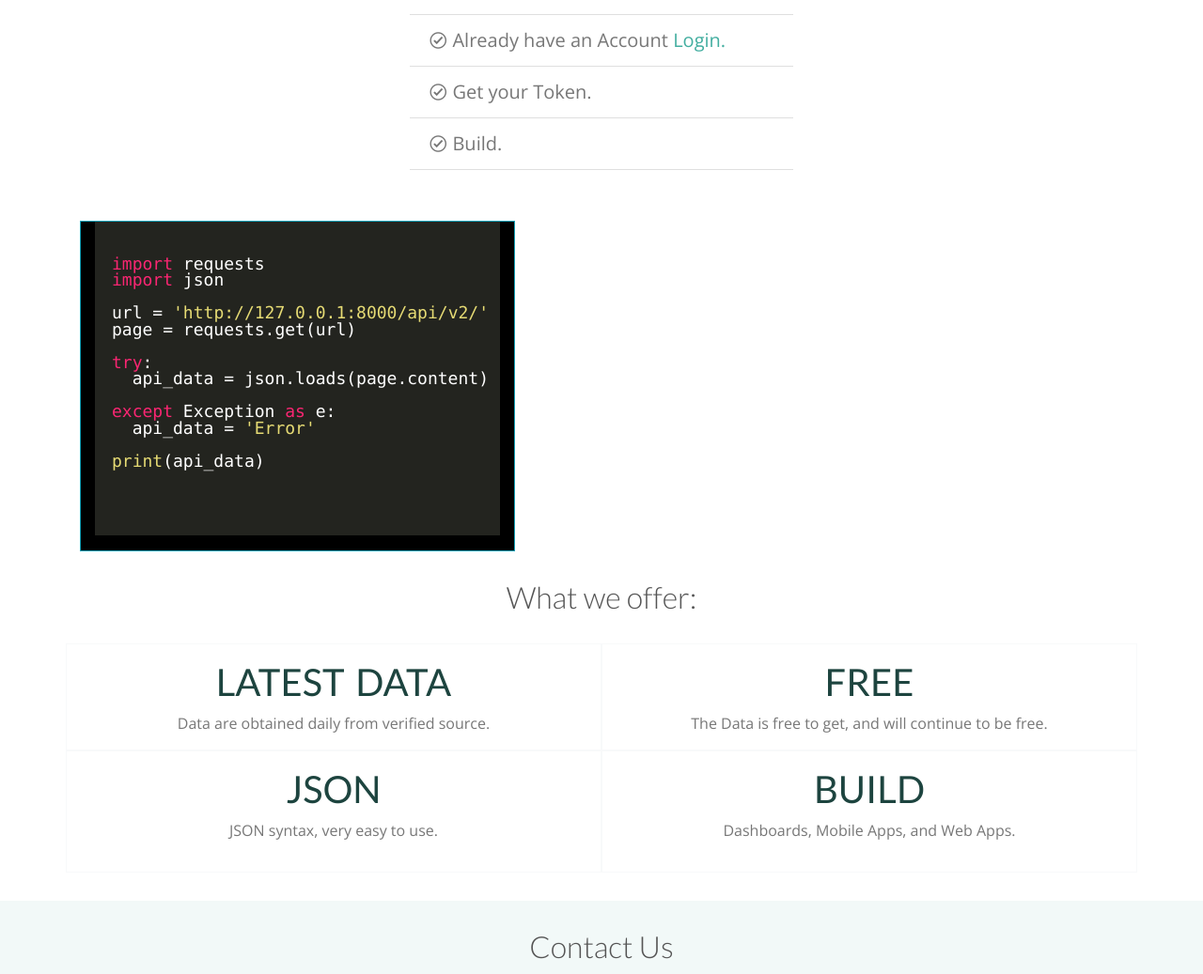
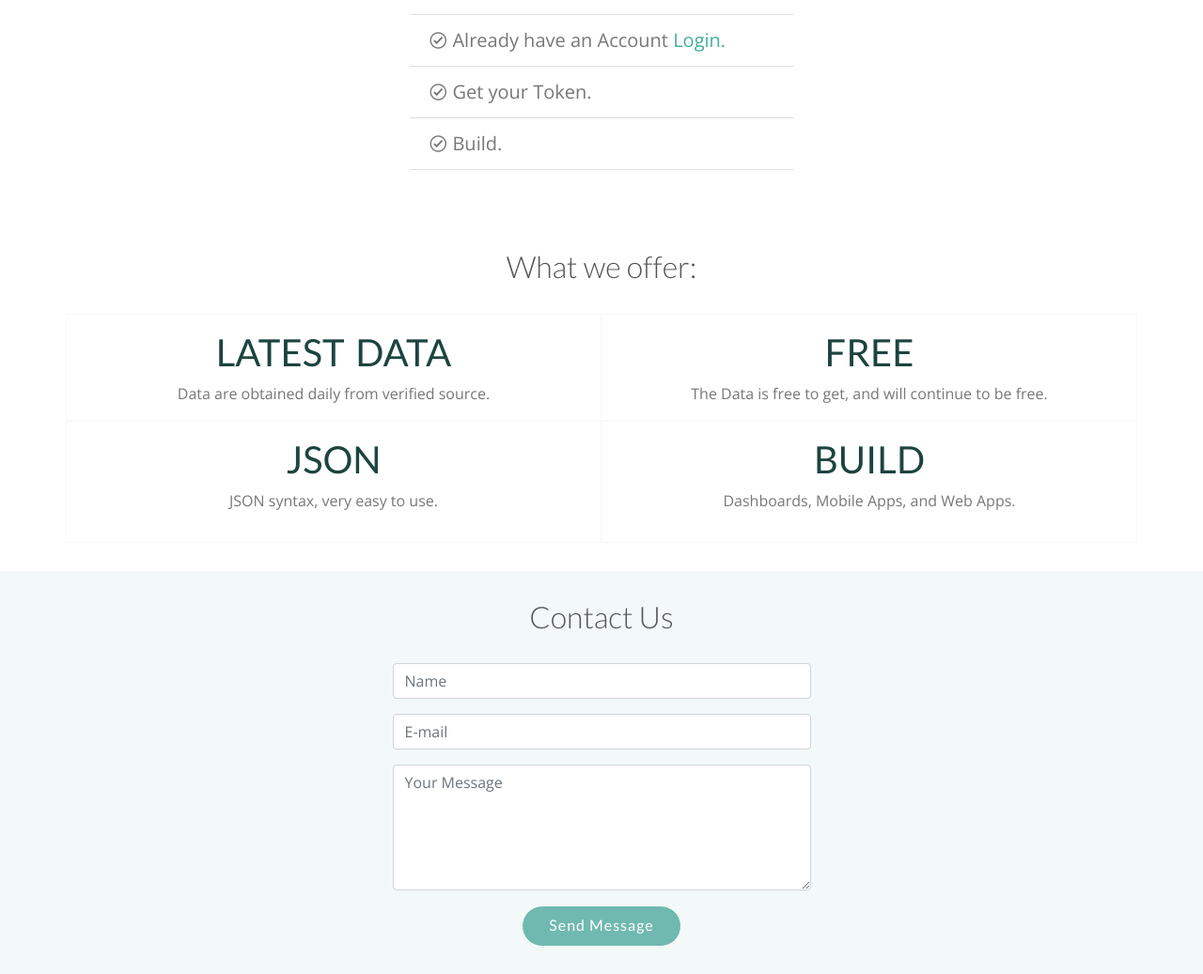
Before and after one commit to Afeez1131/CovidNg-2021, a Django app: page / in a window 1280 px wide. Shown: the part 737-1774 px from the top of the page at 94% size. Run offline with Django 3.2, Linux system fonts and the light colour scheme; some libraries are stand-ins or nearby versions.

Commit message:
latest commit

```diff
--- a/static/css/style.css
+++ b/static/css/style.css
@@ -221,7 +221,7 @@ section {
 .nav-menu a {
   display: block;
   position: relative;
-  color: #d2ece9;
+  color: #d2ece1;
   padding: 10px 15px;
   transition: 0.3s;
   font-size: 14px;
@@ -231,6 +231,7 @@ section {
 .nav-menu a:hover, .nav-menu .active > a, .nav-menu li:hover > a {
   color: #fff;
   text-decoration: none;
+
 }
 
 
--- a/static/css/vs.css
+++ /dev/null
@@ -1,42 +0,0 @@
-pre { line-height: 125%; }
-td.linenos pre { color: #000000; background-color: #f0f0f0; padding-left: 5px; padding-right: 5px; }
-span.linenos { color: #000000; background-color: #f0f0f0; padding-left: 5px; padding-right: 5px; }
-td.linenos pre.special { color: #000000; background-color: #ffffc0; padding-left: 5px; padding-right: 5px; }
-span.linenos.special { color: #000000; background-color: #ffffc0; padding-left: 5px; padding-right: 5px; }
-.hll { background-color: #ffffcc }
-.c { color: #008000 } /* Comment */
-.err { border: 1px solid #FF0000 } /* Error */
-.k { color: #0000ff } /* Keyword */
-.ch { color: #008000 } /* Comment.Hashbang */
-.cm { color: #008000 } /* Comment.Multiline */
-.cp { color: #0000ff } /* Comment.Preproc */
-.cpf { color: #008000 } /* Comment.PreprocFile */
-.c1 { color: #008000 } /* Comment.Single */
-.cs { color: #008000 } /* Comment.Special */
-.ge { font-style: italic } /* Generic.Emph */
-.gh { font-weight: bold } /* Generic.Heading */
-.gp { font-weight: bold } /* Generic.Prompt */
-.gs { font-weight: bold } /* Generic.Strong */
-.gu { font-weight: bold } /* Generic.Subheading */
-.kc { color: #0000ff } /* Keyword.Constant */
-.kd { color: #0000ff } /* Keyword.Declaration */
-.kn { color: #0000ff } /* Keyword.Namespace */
-.kp { color: #0000ff } /* Keyword.Pseudo */
-.kr { color: #0000ff } /* Keyword.Reserved */
-.kt { color: #2b91af } /* Keyword.Type */
-.s { color: #a31515 } /* Literal.String */
-.nc { color: #2b91af } /* Name.Class */
-.ow { color: #0000ff } /* Operator.Word */
-.sa { color: #a31515 } /* Literal.String.Affix */
-.sb { color: #a31515 } /* Literal.String.Backtick */
-.sc { color: #a31515 } /* Literal.String.Char */
-.dl { color: #a31515 } /* Literal.String.Delimiter */
-.sd { color: #a31515 } /* Literal.String.Doc */
-.s2 { color: #a31515 } /* Literal.String.Double */
-.se { color: #a31515 } /* Literal.String.Escape */
-.sh { color: #a31515 } /* Literal.String.Heredoc */
-.si { color: #a31515 } /* Literal.String.Interpol */
-.sx { color: #a31515 } /* Literal.String.Other */
-.sr { color: #a31515 } /* Literal.String.Regex */
-.s1 { color: #a31515 } /* Literal.String.Single */
-.ss { color: #a31515 } /* Literal.String.Symbol */
--- a/total/management/commands/scrape.py
+++ b/total/management/commands/scrape.py
@@ -10,7 +10,6 @@ class Command(BaseCommand):
 	help = 'Refresh Database item'
 
 	def handle(self, *args, **options):
-		year_digit = {'Jan': '1', 'Feb': '2', 'Mar': '3', 'Apr':4, 'May':'5', 'Jun':'6', 'Jul':'7', 'Aug':'8', 'Sep':'9', 'Oct':'10', 'Nov':'11', 'Dec':'12'}
 		url = requests.get('https://covid19.ncdc.gov.ng/')
 
 		soup = BeautifulSoup(url.content, 'html.parser')
--- a/total/templates/base.html
+++ b/total/templates/base.html
@@ -5,37 +5,28 @@
 <head>
     <meta charset="utf-8">
     <meta content="width=device-width, initial-scale=1.0" name="viewport">
-
     <title> Covidng API </title>
     <meta content="" name="descriptison">
     <meta content="" name="keywords">
-
     <!-- Favicons -->
     <link href="assets/img/favicon.png" rel="icon">
     <link href="assets/img/apple-touch-icon.png" rel="apple-touch-icon">
-
     <!-- Google Fonts -->
     <link href="https://fonts.googleapis.com/css?family=Open+Sans:300,300i,400,400i,600,600i,700,700i|Lato:400,300,700,900" rel="stylesheet">
-
     <!-- Vendor CSS Files -->
     <link href="{% static 'vendor/bootstrap/css/bootstrap.min.css' %}" rel="stylesheet">
     <link href="{% static 'vendor/icofont/icofont.min.css' %}" rel="stylesheet">
     <link href="{% static 'vendor/venobox/venobox.css' %}" rel="stylesheet">
     <link href="{% static 'vendor/owl.carousel/assets/owl.carousel.min.css' %}" rel="stylesheet">
-
     <!-- Template Main CSS File -->
     <link href="{% static 'css/style.css' %}" rel="stylesheet">
     <link rel="stylesheet" type="text/css" href="{% static 'css/vs.css' %}">
+    <link rel="stylesheet" href="path/to/font-awesome/css/font-awesome.min.css">
+    <link rel="stylesheet" href="https://cdn.jsdelivr.net/npm/highlight.js@9.12.0/styles/monokai-sublime.css">
+</head>
 
-  <link rel="stylesheet" href="path/to/font-awesome/css/font-awesome.min.css">
-
-<link rel="stylesheet"
-      href="https://cdn.jsdelivr.net/npm/highlight.js@9.12.0/styles/monokai-sublime.css">
-
-</head>
 <body>
     {% include 'header.html' %}
-
     <!-- ======= Hero Section ======= -->
     <section id="hero">
         <div class="hero-container">
@@ -50,13 +41,10 @@
             {% endif %}
         </div>
     </section><!-- #hero -->
-
     {% block content %}
     <div class="container">
     </div>
     {% endblock %}
-
-
     <!-- ======= Footer ======= -->
     <footer id="footer">
         <div class="container">
@@ -68,7 +56,6 @@
             </div>
         </div>
     </footer><!-- End #footer -->
-
     <!-- Vendor JS Files -->
     <script src="{% static 'vendor/jquery/jquery.min.js' %}"></script>
     <script src="{% static 'vendor/bootstrap/js/bootstrap.bundle.min.js' %}"></script>
@@ -77,13 +64,12 @@
     <script src="{% static 'vendor/isotope-layout/isotope.pkgd.min.js' %}"></script>
     <script src="{% static 'vendor/venobox/venobox.min.js' %}"></script>
     <script src="{% static 'vendor/owl.carousel/owl.carousel.min.js' %}"></script>
-
     <!-- Template Main JS File -->
     <script src="{% static 'js/main.js' %}"></script>
-
     <script src="//cdnjs.cloudflare.com/ajax/libs/highlight.js/10.5.0/highlight.min.js"></script>
-  <script>hljs.initHighlightingOnLoad();</script>
-
+    <script>
+    hljs.initHighlightingOnLoad();
+    </script>
 </body>
 
 </html>
--- a/total/templates/contact.html
+++ b/total/templates/contact.html
@@ -17,7 +17,6 @@
                 </div>
                 {% endfor %}
                 {% endif %}
-
                 <form method="POST" action="{% url 'contact' %}">
                     {% csrf_token %}
                     <div class="form-group">
--- a/total/templates/header.html
+++ b/total/templates/header.html
@@ -2,17 +2,15 @@
 <!-- ======= Header ======= -->
 <header id="header" class="fixed-top">
     <div class="container">
-
         <div class="logo float-left">
             <h1 class="text-light"><a href="{% url 'home' %}"><span>COVID<sup>ng<sup></span></a></h1>
             <!-- Uncomment below if you prefer to use an image logo -->
             <!-- <a href="index.html"><img src="assets/img/logo.png" alt="" class="img-fluid"></a>-->
         </div>
-
         <nav class="nav-menu float-right">
             <ul>
                 {% if user.is_authenticated %}
-            <li><a href="" disabled >{{ user.username| upper }}</a></li>
+                <li><a href="" disabled>{{ user.username| upper }}</a></li>
                 <li class="active"><a href="{% url 'home' %}">Home</a></li>
                 <li><a href="{% url 'logout' %}">Logout</a></li>
                 <li><a href="{% url 'profile' %}">Profile</a></li>
@@ -24,6 +22,5 @@
                 {% endif %}
             </ul>
         </nav><!-- .nav-menu -->
-
     </div>
 </header><!-- End #header -->
--- a/total/templates/index.html
+++ b/total/templates/index.html
@@ -1,18 +1,13 @@
 {% extends 'base.html' %}
-
 {% block content %}
-
-
 <main id="main">
     <!-- ======= About Us Section ======= -->
-
     {% if not user.is_authenticated %}
     <section id="about" class="about">
         <div class="container">
             <div class="section-title">
                 <h2>To Get Started:</h2>
             </div>
-
             <div class="row">
                 <!-- <div class="col-lg-6 order-1 order-lg-2"> -->
                 <!-- <img src="assets/img/about-img.jpg" class="img-fluid" alt=""> -->
@@ -28,7 +23,6 @@
                     </ul>
                 </div>
             </div>
-
         </div>
     </section><!-- End About Us Section -->
     {% else %}
@@ -37,7 +31,6 @@
             <div class="section-title">
                 <h2>To Get Started:</h2>
             </div>
-
             <div class="row">
                 <!-- <div class="col-lg-6 order-1 order-lg-2"> -->
                 <!--  <img src="assets/img/about-img.jpg" class="img-fluid" alt=""> -->
@@ -45,62 +38,45 @@
             <div class="col-md-6 offset-md-3">
                 <div class="col-lg-10 col-md-12 order-lg mx-auto">
                     <ul class="list-group list-group-flush">
-            <li class="list-group-item"><i class="icofont-check-circled"></i>  Create an Account here. <span> &#10003;</span></li>
+                        <li class="list-group-item"><i class="icofont-check-circled"></i> Create an Account here. <span> &#10003;</span></li>
                         <li class="list-group-item"><i class="icofont-check-circled"></i> Log in your Account. &#10003;</li>
                         <li class="list-group-item"><i class="icofont-check-circled"></i> Get your Token <a href="{% url 'profile' %}">here.</a></li>
                         <li class="list-group-item"><i class="icofont-check-circled"></i> Build.</li>
                     </ul>
                 </div>
             </div>
-
         </div>
     </section>
     {% endif %}
-<div class="container">
-<div class="col-md-5 border border-info" >
-  <pre><code class="python">
-import requests
-import json
-
-url = 'http://127.0.0.1:8000/api/v2/'
-page = requests.get(url)
-
-try:
-  api_data = json.loads(page.content)
-
-except Exception as e:
-  api_data = 'Error'
-
-print(api_data)
-
-
-  </code></pre>
-</div>
-</div>
 
     <!-- ======= Our Team Section ======= -->
-
     <section id="team" class="team">
         <div class="section-title">
             <h2>What we offer:</h2>
         </div>
-
         <div class="container px-lg-5  text-center">
             <div class="row mx-lg-n5">
-    <div class="col py-3 px-lg-5 border border-light"><h1>LATEST DATA</h1>
-            <span>Data are obtained daily from verified source.</span></div>
-    <div class="col py-3 px-lg-5 border border-light"><h1>FREE</h1>
-            <span>The Data is free to get, and will continue to be free.</span></div></div>
-     <div class="row mx-lg-n5">
-    <div class="col py-3 px-lg-5 border border-light"><h1>JSON</h1>
-            <p>JSON syntax, very easy to use.</p></div>
-    <div class="col py-3 px-lg-5 border border-light"><h1>BUILD</h1>
-            	<span>Dashboards, Mobile Apps, and Web Apps.</span></div>
+                <div class="col py-3 px-lg-5 border border-light">
+                    <h1>LATEST DATA</h1>
+                    <span>Data are obtained daily from verified source.</span>
+                </div>
+                <div class="col py-3 px-lg-5 border border-light">
+                    <h1>FREE</h1>
+                    <span>The Data is free to get, and will continue to be free.</span>
                 </div>
             </div>
-
+            <div class="row mx-lg-n5">
+                <div class="col py-3 px-lg-5 border border-light">
+                    <h1>JSON</h1>
+                    <p>JSON syntax, very easy to use.</p>
+                </div>
+                <div class="col py-3 px-lg-5 border border-light">
+                    <h1>BUILD</h1>
+                    <span>Dashboards, Mobile Apps, and Web Apps.</span>
+                </div>
+            </div>
+        </div>
     </section><!-- End Our Team Section -->
-
     {% include 'contact.html' %}
 </main>
 {% endblock %}
--- a/total/views.py
+++ b/total/views.py
@@ -8,7 +8,7 @@ from django.contrib.auth.models import User
 from rest_framework.authtoken.models import Token
 from django.contrib.auth.models import User
 from django.contrib.auth import authenticate, logout
-from .forms import RegisterForm
+from .forms import RegisterForm, LoginForm
 from django.contrib.auth.decorators import login_required
 from django.contrib import messages
 from django.core.mail import send_mail
@@ -66,6 +66,21 @@ class endpoints(APIView):
 
 
 def login_user(request):
+	# if request.method == 'POST':
+	# 	form = LoginForm(request.POST)
+	# 	if form.is_valid():
+	# 		username = form.cleaned_data['username']
+	# 		password = form.cleaned_data['password']
+	# 		user = authenticate(request, username=username, password=password)
+	# 		login(request, user)
+
+	# 	else:
+	# 		messages.info(request, 'Incorrect Details provided ')
+	# 		return redirect('login')
+	# else:
+	# 	form = LoginForm()
+	# return render(request, 'login.html', {'form':form,})
+
 	next = request.GET.get('next')
 	if request.method == 'POST':
 		username = request.POST['username']
@@ -75,11 +90,7 @@ def login_user(request):
 		if user is not None:
 			login(request, user)
 
-		else:
-			messages.warning(request, 'Incorrect Username and / or Password')
-	# else:
-	#     form = LoginForm()
-	return render(request, 'login.html', {'form': form,})
+	return render(request, 'login.html', {})
 
 def logout_user(request):
 	logout(request)
@@ -103,7 +114,7 @@ def register_user(request):
 			new_user.save()
 			Token.objects.create(user=new_user)
 			messages.info(request, 'registration successfull, Login First')
-			return redirect('profile')
+			return redirect('login')
 			# return render(request, 'register_success.html', {'new_user': new_user})
 	else:
 		form = RegisterForm()
@@ -123,6 +134,7 @@ class LoginView(APIView):
 
 		else:
 			return Response({"error": "wrong credentials"})
+
 
 class TotalListView(APIView):
 	'''
```
Also changed, not shown: total/forms.py (+2 -6 lines), total/serializer.py (+0 -15 lines), total/templates/contact-form.html (+5 -6 lines), total/templates/highlight.html (deleted, +0 -11 lines), total/templates/login.html (+11 -13 lines), total/templates/profile.html (+15 -11 lines), total/templates/register.html (+12 -8 lines), total/templates/register_success.html (+2 -5 lines), total/templatetags/__init__.py (deleted), total/templatetags/markdownify.py (deleted). Lines whose indentation alone changed are shown as unchanged.
